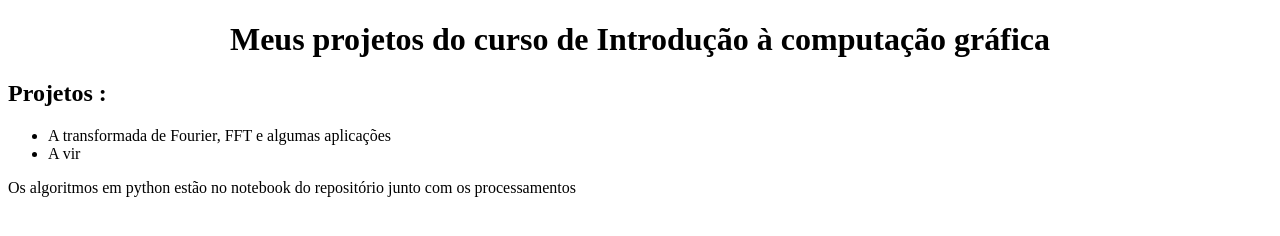
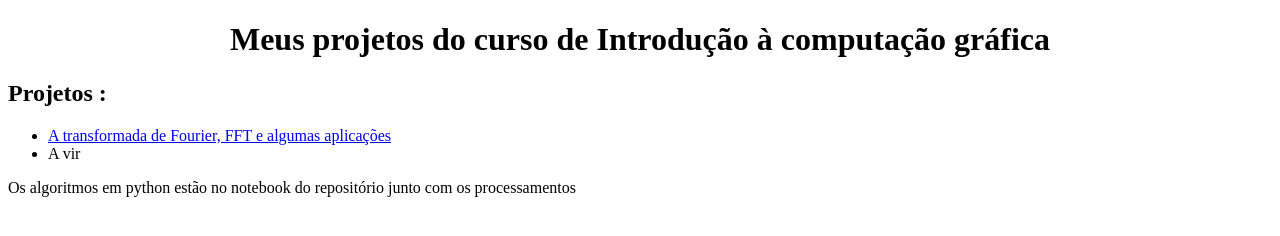
Before and after one commit to yfaria/CG-projects, a plain HTML site: page docs/index.html in a window 1280 px wide. Drawn offline with Linux system fonts and the light colour scheme.

Commit message:
fixing hyperlink

```diff
--- a/docs/index.html
+++ b/docs/index.html
@@ -10,7 +10,7 @@
 	<h2> Projetos : </h2>
 
 	<ul>
-	  <li> <a href = "Report-CG.html"> </a> A transformada de Fourier, FFT e algumas aplicações</li>
+	  <li> <a href = "Report-CG.html">A transformada de Fourier, FFT e algumas aplicações</a></li>
 	  <li> A vir </li>
 	</ul>
 
```
